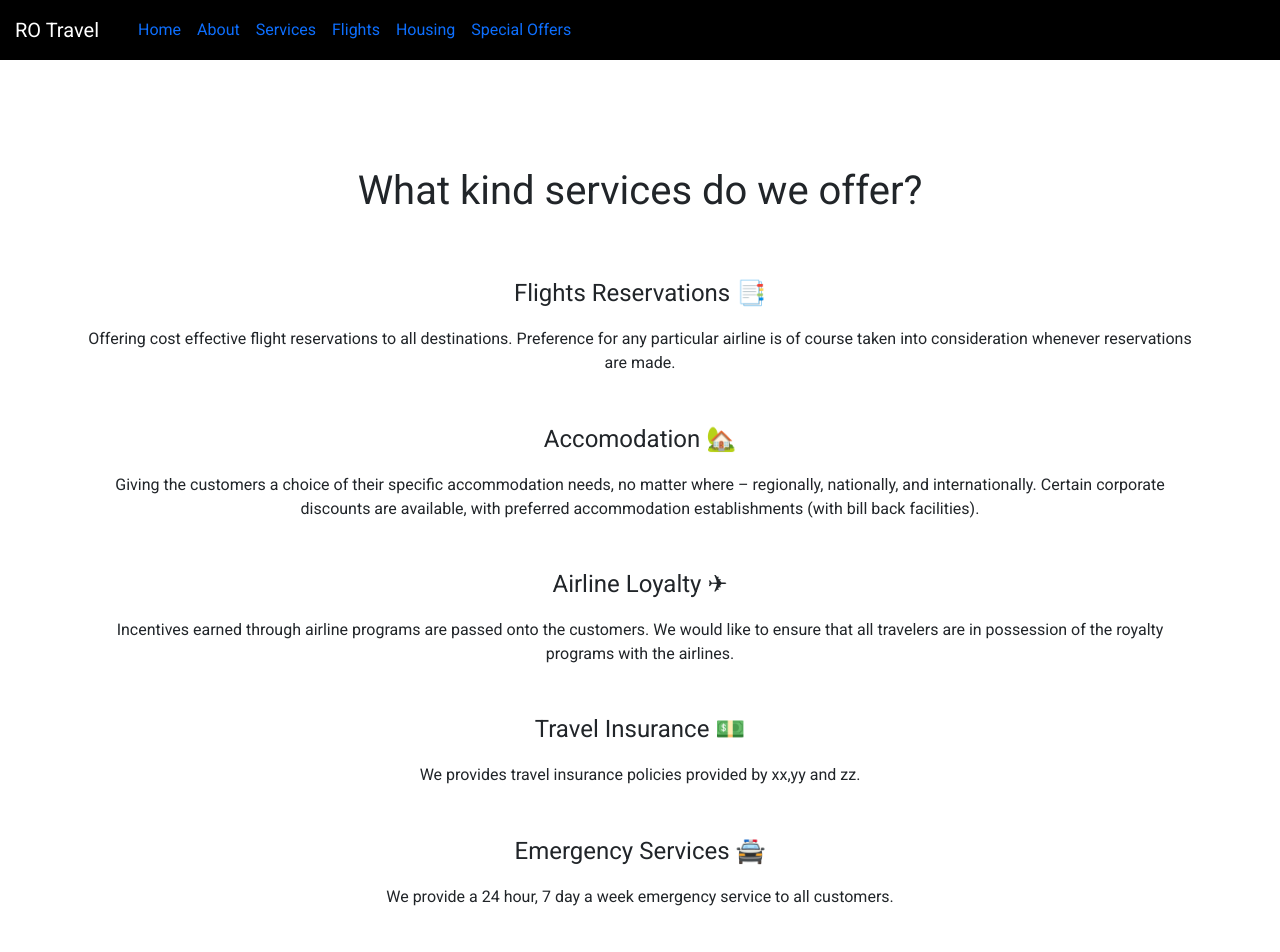
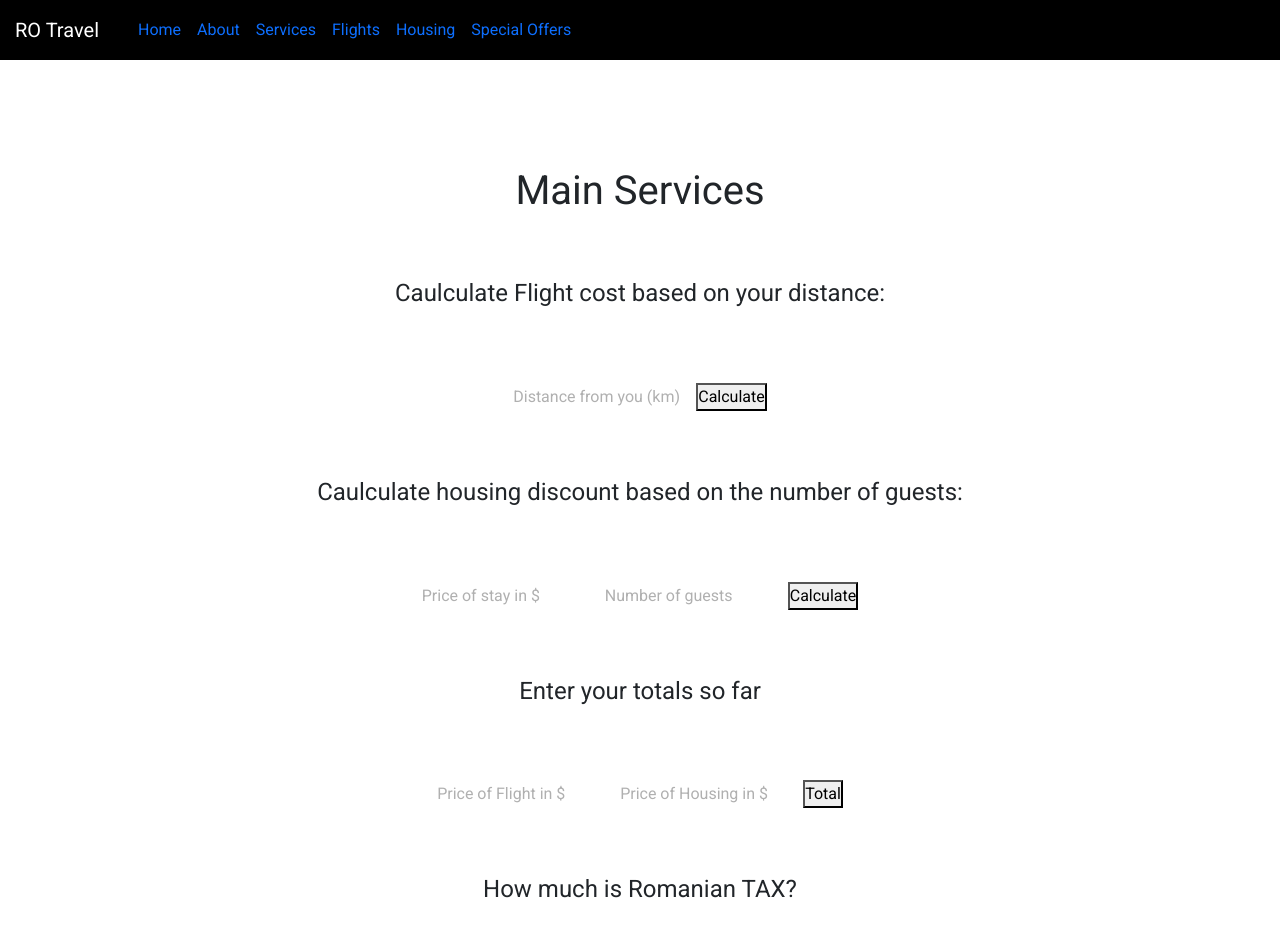
Before and after one commit to silviu074/proiect-final, a React (Create React App) app: page /services in a window 1280 px wide. Shown: the top 952 px of the page. Built offline with nearby package versions, Linux system fonts and the light colour scheme.

Commit message:
calculator in lucru

```diff
--- a/src/pages/Services.js
+++ b/src/pages/Services.js
@@ -1,10 +1,48 @@
 import React from "react";
+
 export const Services = () => {
   return (
     <div className="container">
       <div className="text-center">
+        <h1 style={{ padding: "15% 0 0 0" }}>Main Services</h1>
+        <h4 style={{ padding: "5% 0 5% 0" }}>
+          Caulculate Flight cost based on your distance:
+        </h4>
+        <div style={{ padding: "1% 0 1% 0" }}>
+          <input
+            id="kmFlight"
+            placeholder="Distance from you (km)"
+            type="number"
+          />
+          <button id="kmfc">Calculate </button>
+        </div>
+        <h4 style={{ padding: "5% 0 5% 0" }}>
+          Caulculate housing discount based on the number of guests:
+        </h4>
+        <div style={{ padding: "1% 0 1% 0" }}>
+          <input
+            id="AproxPrice"
+            placeholder="Price of stay in $"
+            type="number"
+          />
+          <input id="NrGuests" placeholder="Number of guests" type="number" />
+          <button id="kmfc">Calculate </button>
+        </div>
+        <h4 style={{ padding: "5% 0 5% 0" }}>Enter your totals so far</h4>
+        <div style={{ padding: "1% 0 1% 0" }}>
+          <input id="TVA" placeholder="Price of Flight in $" type="number" />
+          <input id="TVA" placeholder="Price of Housing in $" type="number" />
+          <button id="kmfc">Total </button>
+        </div>
+        <h4 style={{ padding: "5% 0 5% 0" }}>How much is Romanian TAX?</h4>
+
+        <div style={{ padding: "1% 0 1% 0" }}>
+          <input id="TVA" placeholder="Total price in $" type="number" />
+          <button id="kmfc">Calculate total </button>
+        </div>
+
         <h1 style={{ padding: "15% 0 5% 0" }}>
-          What kind services do we offer?
+          What other services do we offer?
         </h1>
         <h4>Flights Reservations 📑</h4>
         <p style={{ padding: "1% 0 3% 0" }}>
--- a/src/pages/SpecialOffers.js
+++ b/src/pages/SpecialOffers.js
@@ -60,7 +60,7 @@ export const SpecialOffers = () => {
         You may also want to check other offers here:
       </h4>
       <div className="btnContainer">
-        <NavLink className="nav-link" to="/services" exact>
+        <NavLink className="nav-link" to="/" exact>
           <button className="btn">Home</button>
         </NavLink>
         <NavLink className="nav-link" to="/flights" exact>
```
Also changed, not shown: src/Components/Calculator.js (added, +16 -0 lines).
